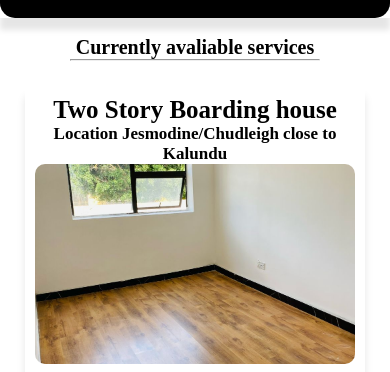
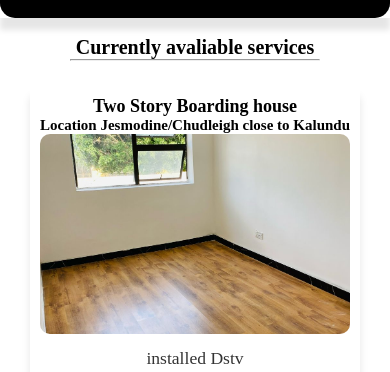
Before and after one commit to Dalitso92/id-business-connect, a plain HTML site: page index.html in a window 390 px wide. Shown: the part 248-620 px from the top of the page. Drawn offline with Linux system fonts and the light colour scheme.

Commit message:
Update slide.css

```diff
--- a/slide.css
+++ b/slide.css
@@ -117,4 +117,33 @@ h5{
 
 }
 
+ #caption {
+font-size: 1.1em;
+
 }
+
+}
+
+
+
+ @media (max-width:392px){
+
+h3{
+	font-size: 18px;
+
+
+}
+
+h5{
+	font-size: 15px;
+
+
+}
+
+#caption {
+font-size: 1.1em;
+
+}
+
+
+}
```
